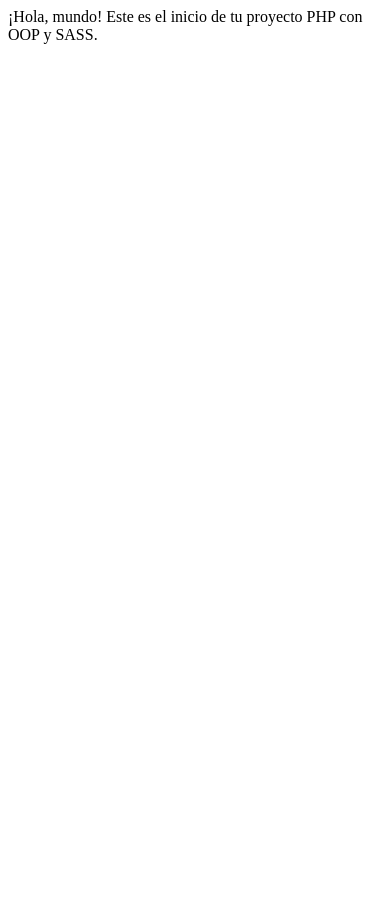
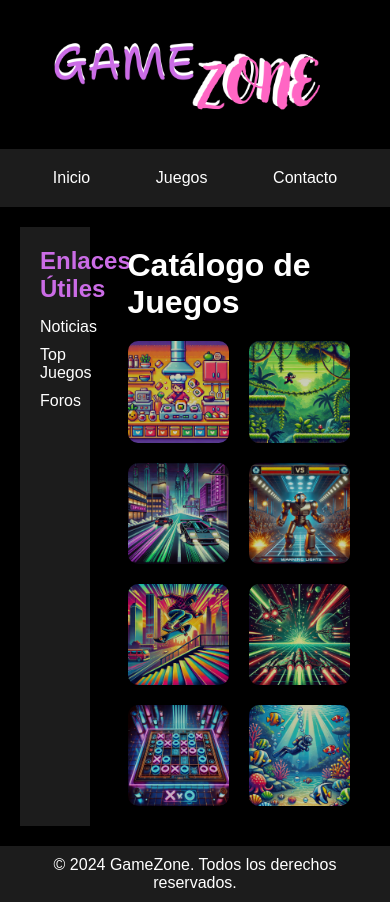
Before and after one commit to Albertooo18/gamezone, a PHP site: page / in a window 390 px wide. Before the commit the page ends 44 px from the top, so only its background shows below. Run offline with PHP 8.4, Linux system fonts and the light colour scheme; style sheets or scripts are compiled from the project's sources.

Commit message:
Primer diseño completo: logo agregado, colores del título ajustados, fondo y responsividad mejorados

```diff
--- a/public/index.php
+++ b/public/index.php
@@ -1,4 +1,60 @@
-<?php
-// Inicia el controlador principal o la lógica principal aquí
-echo "¡Hola, mundo! Este es el inicio de tu proyecto PHP con OOP y SASS.";
-?>
+<!DOCTYPE html>
+<html lang="es">
+<head>
+    <meta charset="UTF-8">
+    <meta name="viewport" content="width=device-width, initial-scale=1.0"> <!-- Meta viewport -->
+    <meta name="viewport" content="width=device-width, initial-scale=1.0">
+    <title>GameZone - Catálogo de Juegos</title>
+    <link rel="stylesheet" href="assets/css/style.css">
+</head>
+<body>
+    <!-- Contenedor para el logo -->
+    <div class="logo-container">
+        <img src="assets/img/nombre.png" alt="GameZone Logo">
+    </div>
+
+    <!-- Header con el menú de navegación -->
+    <header>
+        <nav>
+            <ul>
+                <li><a href="#">Inicio</a></li>
+                <li><a href="#">Juegos</a></li>
+                <li><a href="#">Contacto</a></li>
+            </ul>
+        </nav>
+    </header>
+
+    <!-- Contenido principal -->
+    <div class="container">
+        <!-- Barra lateral (aside) -->
+        <aside>
+            <h2>Enlaces Útiles</h2>
+            <ul>
+                <li><a href="#">Noticias</a></li>
+                <li><a href="#">Top Juegos</a></li>
+                <li><a href="#">Foros</a></li>
+            </ul>
+        </aside>
+
+        <!-- Galería de juegos (main content) -->
+        <main>
+            <h1>Catálogo de Juegos</h1>
+            <div class="galeria">
+                <img src="assets/img/cook.webp" alt="Juego 1">
+                <img src="assets/img/jungle.webp" alt="Juego 2">
+                <img src="assets/img/racing.webp" alt="Juego 3">
+                <img src="assets/img/robot.webp" alt="Juego 4">
+                <img src="assets/img/skate.webp" alt="Juego 5">
+                <img src="assets/img/space.webp" alt="Juego 6">
+                <img src="assets/img/tictactoe.webp" alt="Juego 7">
+                <img src="assets/img/underwater.webp" alt="Juego 8">
+            </div>
+        </main>
+    </div>
+
+    <!-- Pie de página -->
+    <footer>
+        <p>&copy; 2024 GameZone. Todos los derechos reservados.</p>
+    </footer>
+</body>
+</html>
--- /dev/null
+++ b/public/sass/style.scss
@@ -0,0 +1,140 @@
+// Variables de colores actualizadas
+$background-color: #000000;
+$text-color: #ffffff;
+$primary-color: #cb6ce6;       // Morado del logo
+$secondary-color: #ff66c4;     // Rosa del logo
+$header-background: #1c1c1c;   // Color oscuro para el fondo del header, aside y footer
+
+// Estilos generales
+* {
+    margin: 0;
+    padding: 0;
+    box-sizing: border-box;
+}
+
+body {
+    font-family: Arial, sans-serif;
+    background-color: $background-color;
+    color: $text-color;
+}
+
+// Contenedor del logo
+.logo-container {
+    width: 90%;
+    margin: 0 auto;
+    padding: 20px 0;
+    text-align: center;
+
+    img {
+        width: 100%;
+        max-width: 600px;
+        height: auto;
+    }
+}
+
+// Header con el menú de navegación
+header {
+    background-color: $header-background;
+    padding: 20px;
+
+    nav ul {
+        list-style: none;
+        display: flex;
+        justify-content: space-around;
+        flex-wrap: wrap;
+    }
+
+    nav ul li a {
+        color: $text-color;
+        text-decoration: none;
+        padding: 10px 20px;
+        transition: background-color 0.3s ease;
+
+        &:hover {
+            background-color: $primary-color;
+            color: $secondary-color;
+            border-radius: 5px;
+        }
+    }
+}
+
+// Contenedor principal
+.container {
+    display: flex;
+    flex-direction: row;
+    justify-content: space-between;
+    padding: 20px;
+    flex-wrap: wrap;
+}
+
+// Aside (barra lateral)
+aside {
+    width: 20%;
+    background-color: $header-background;
+    padding: 20px;
+
+    h2 {
+        color: $primary-color;
+        margin-bottom: 15px;
+    }
+
+    ul {
+        list-style: none;
+
+        li {
+            margin-bottom: 10px;
+
+            a {
+                color: $text-color;
+                text-decoration: none;
+
+                &:hover {
+                    color: $primary-color;
+                }
+            }
+        }
+    }
+}
+
+// Main (contenido principal)
+main {
+    width: 75%;
+    padding: 20px;
+
+    h1 {
+        margin-bottom: 20px;
+    }
+
+    .galeria {
+        display: grid;
+        grid-template-columns: repeat(4, 1fr);
+        gap: 20px;
+
+        img {
+            width: 100%;
+            height: auto;
+            border-radius: 10px;
+            opacity: 0.8;
+            transition: opacity 0.3s ease;
+
+            &:hover {
+                opacity: 1;
+            }
+        }
+    }
+
+    // Ajustes para pantallas pequeñas
+    @media (max-width: 768px) {
+        .galeria {
+            grid-template-columns: repeat(2, 1fr);
+        }
+    }
+}
+
+// Footer (pie de página)
+footer {
+    background-color: $header-background;
+    padding: 10px;
+    text-align: center;
+    color: $text-color;
+}
```
Also changed, not shown: public/sass/main.scss (+37 -4 lines), public/assets/img/cook.webp (added), public/assets/img/jungle.webp (added), public/assets/img/nombre.png (added), public/assets/img/racing.webp (added), public/assets/img/robot.webp (added), public/assets/img/skate.webp (added), public/assets/img/space.webp (added), public/assets/img/tictactoe.webp (added), public/assets/img/underwater.webp (added).
